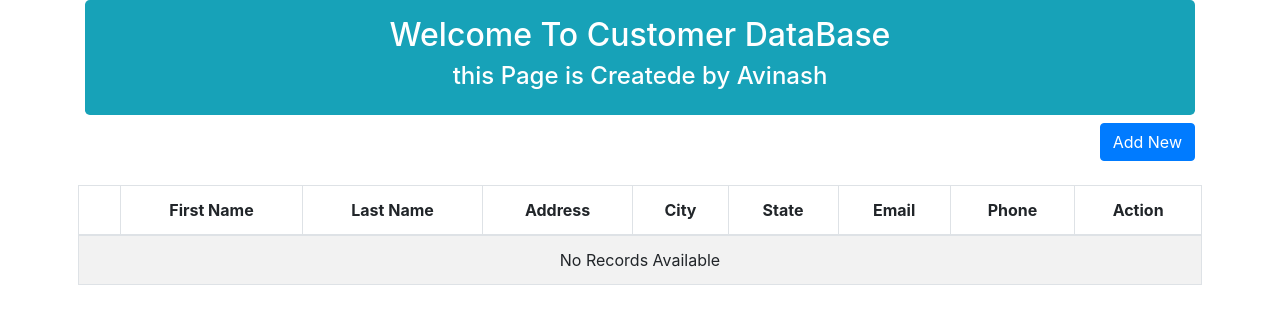
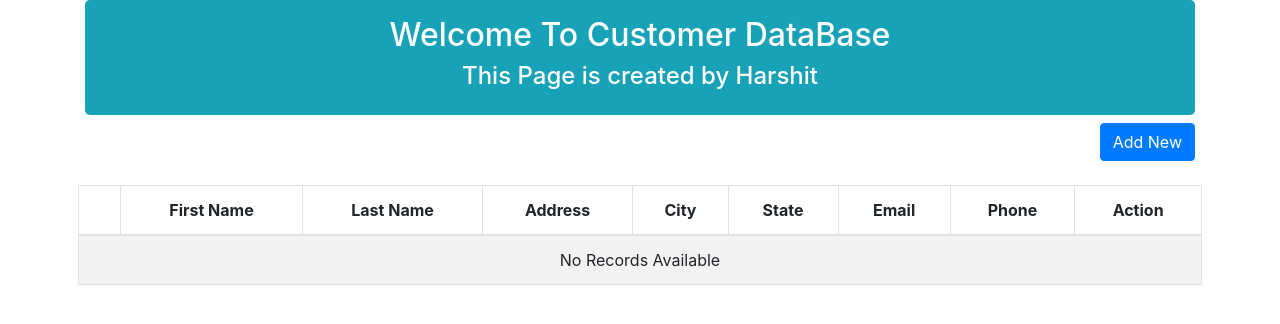
Before and after one commit to eravinash-coder/ApiTest, a plain HTML site: page getcustomer.html in a window 1280 px wide. Drawn offline with nearby package versions, Linux system fonts and the light colour scheme; no server answers.

Commit message:
Update getcustomer.html

```diff
--- a/getcustomer.html
+++ b/getcustomer.html
@@ -48,7 +48,7 @@
     <div class="container">
         <div class="jumbotron text-center bg-info text-white">
           <h2>Welcome To Customer DataBase</h2>
-          <h4>this Page is Createde by Avinash</h4>
+          <h4>This Page is created by Harshit </h4>
         </div>
         <div class="row">
           <div class="col-md-12 text-right">
```
